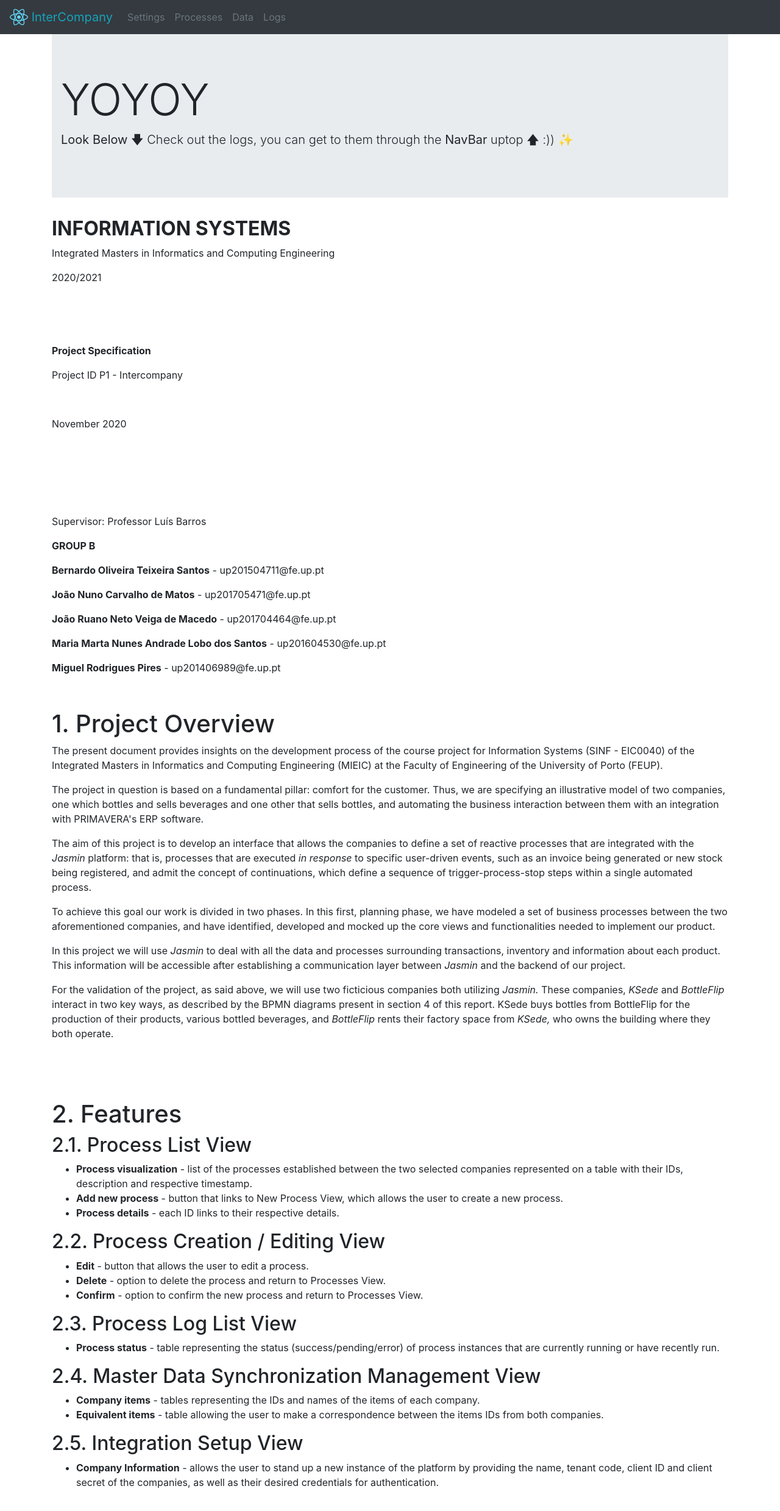
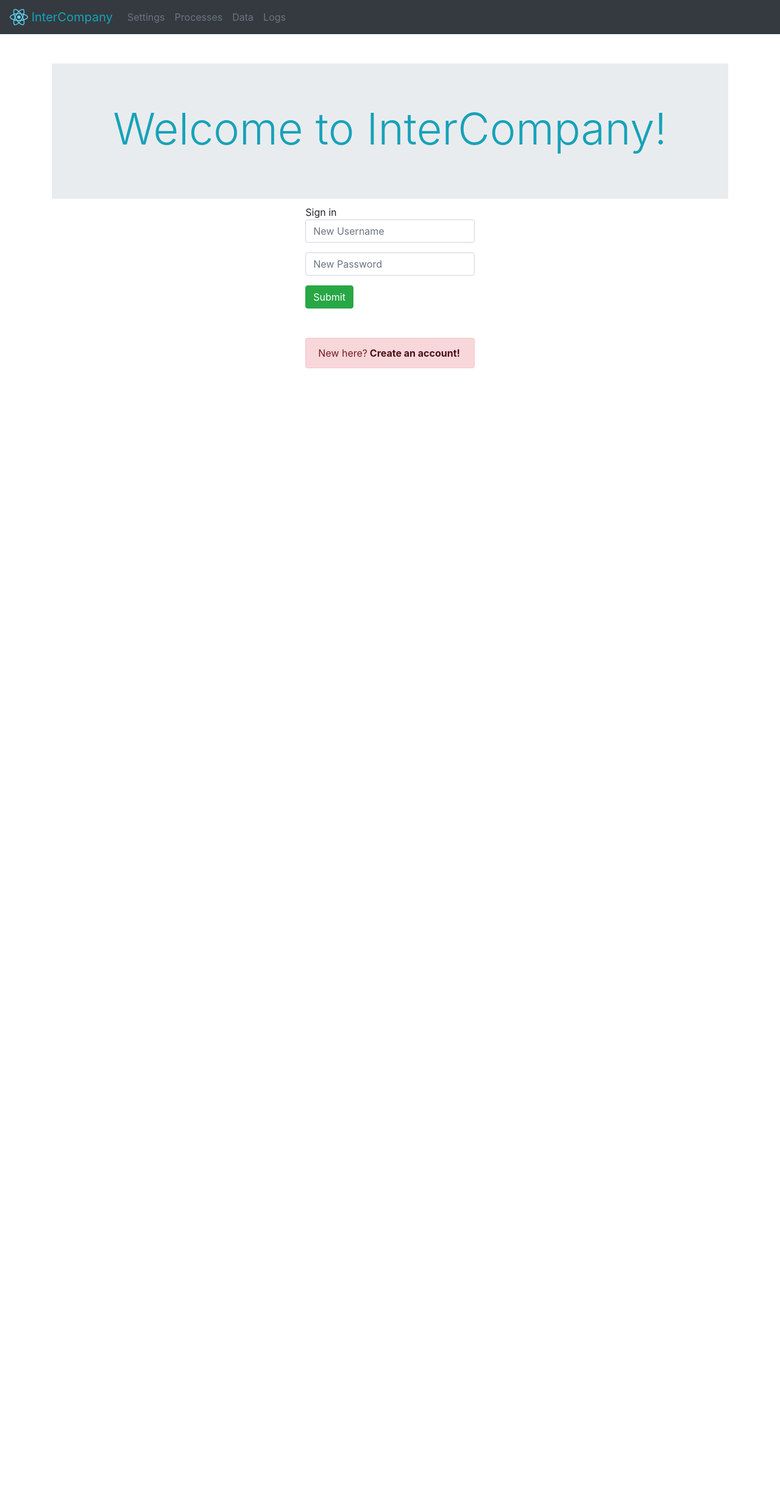
Before and after one commit to j-vm/FEUP-SINF, a React (Create React App) app in the folder frontend/: page /home in a window 1280 px wide. Shown: the top 2478 px of the page at 61% size. After the commit the page ends 800 px from the top, so only its background shows below. Built offline with nearby package versions, Linux system fonts and the light colour scheme.

Commit message:
ainda a faltar links para os ids dos processos que levem a uma view detalhada

```diff
--- a/frontend/src/App.js
+++ b/frontend/src/App.js
@@ -24,7 +24,7 @@ class App extends Component {
         <Layout>
           <Router>
             <Switch>
-              <Route exact path="/" component={Setup} />
+              <Route exact path="/" component={Home} />
               <Route path="/home" component={Home} />
               <Route path="/about" component={About} />
               <Route path="/login" component={Login} />
--- a/frontend/src/pages/Home.js
+++ b/frontend/src/pages/Home.js
@@ -1,13 +1,14 @@
 import React from 'react';
 import { Jumbotron, Container } from 'reactstrap';
+import { Button, Form, FormGroup, Label, Input, Alert} from "reactstrap";
+
 
 export const Home = () => {
 	return (
-		<div>
+		<div className="mt-5">
 			<Jumbotron fluid>
-				<Container fluid>
-					<h1 className="display-3">YOYOY</h1>
-					<p className="lead"><b>Look Below</b> 🡇 Check out the logs, you can get to them through the <b>NavBar</b> uptop 🡅 :)) ✨</p>
+				<Container className="text-info" fluid style={{ textAlign: 'center' }}>
+					<h1 className="display-3" >Welcome to InterCompany!</h1>
 				</Container>
 			</Jumbotron>
 			<Report></Report>
@@ -17,62 +18,54 @@ export const Home = () => {
 
 const Report = () => {
 	return(
-		<div><h2><strong>INFORMATION SYSTEMS</strong></h2>
-		<p>Integrated Masters in Informatics and Computing Engineering</p>
-		<p>2020/2021</p>
-		<p><strong>&nbsp;</strong></p>
-		<p><strong>&nbsp;</strong></p>
-		<p><strong>Project Specification</strong></p>
-		<p>Project ID P1 - Intercompany&nbsp;</p>
-		<p>&nbsp;</p>
-		<p>November 2020</p>
-		<p>&nbsp;</p>
-		<p>&nbsp;</p>
-		<p>&nbsp;</p>
-		<p>Supervisor: Professor Lu&iacute;s Barros</p>
-		<p><strong>GROUP B</strong></p>
-		<p><strong>Bernardo Oliveira Teixeira Santos</strong> - up201504711@fe.up.pt</p>
-		<p><strong>Jo&atilde;o Nuno Carvalho de Matos</strong> - up201705471@fe.up.pt</p>
-		<p><strong>Jo&atilde;o Ruano Neto Veiga de Macedo</strong> - up201704464@fe.up.pt</p>
-		<p><strong>Maria Marta Nunes Andrade Lobo dos Santos</strong> - up201604530@fe.up.pt</p>
-		<p><strong>Miguel Rodrigues Pires</strong> - up201406989@fe.up.pt</p>
-		<p>&nbsp;</p>
-		<h1>1. Project Overview</h1>
-		<p>The present document provides insights on the development process of the course project for Information Systems (SINF - EIC0040) of the Integrated Masters in Informatics and Computing Engineering (MIEIC) at the Faculty of Engineering of the University of Porto (FEUP).</p>
-		<p>The project in question is based on a fundamental pillar: comfort for the customer. Thus, we are specifying an illustrative model of two companies, one which bottles and sells beverages and one other that sells bottles, and automating the business interaction between them with an integration with PRIMAVERA's ERP software.</p>
-		<p>The aim of this project is to develop an interface that allows the companies to define a set of reactive processes that are integrated with the <em>Jasmin</em> platform: that is, processes that are executed <em>in response</em> to specific user-driven events, such as an invoice being generated or new stock being registered, and admit the concept of continuations, which define a sequence of trigger-process-stop steps within a single automated process.</p>
-		<p>To achieve this goal our work is divided in two phases. In this first, planning phase, we have modeled a set of business processes between the two aforementioned companies, and have identified, developed and mocked up the core views and functionalities needed to implement our product.</p>
-		<p>In this project we will use <em>Jasmin</em> to deal with all the data and processes surrounding transactions, inventory and information about each product. This information will be accessible after establishing a communication layer between <em>Jasmin</em> and the backend of our project.</p>
-		<p>For the validation of the project, as said above, we will use two ficticious companies both utilizing <em>Jasmin. </em>These companies, <em>KSede</em> and <em>BottleFlip </em>interact in two key ways, as described by the BPMN diagrams present in section 4 of this report. KSede buys bottles from BottleFlip for the production of their products, various bottled beverages, and <em>BottleFlip</em> rents their factory space from<em> KSede, </em>who owns the building where they both operate.</p>
-		<p>&nbsp;</p>
-		<p>&nbsp;</p>
-		<h1>2. Features</h1>
-		<h2>2.1. Process List View</h2>
-		<ul>
-		<li><strong>Process visualization</strong> - list of the processes established between the two selected companies represented on a table with their IDs, description and respective timestamp.</li>
-		<li><strong>Add new process</strong> - button that links to New Process View, which allows the user to create a new process.</li>
-		<li><strong>Process details</strong> - each ID links to their respective details.</li>
-		</ul>
-		<h2>2.2. Process Creation / Editing View</h2>
-		<ul>
-		<li><strong>Edit</strong> - button that allows the user to edit a process.</li>
-		<li><strong>Delete</strong> - option to delete the process and return to Processes View.</li>
-		<li><strong>Confirm</strong> - option to confirm the new process and return to Processes View.</li>
-		</ul>
-		<h2>2.3. Process Log List View</h2>
-		<ul>
-		<li><strong>Process status</strong> - table representing the status (success/pending/error) of process instances that are currently running or have recently run.</li>
-		</ul>
-		<h2>2.4. Master Data Synchronization Management View</h2>
-		<ul>
-		<li><strong>Company items</strong> - tables representing the IDs and names of the items of each company.</li>
-		<li><strong>Equivalent items</strong> - table allowing the user to make a correspondence between the items IDs from both companies.</li>
-		</ul>
-		<h2>2.5. Integration Setup View</h2>
-		<ul>
-		<li><strong>Company Information</strong> - allows the user to stand up a new instance of the platform by providing the name, tenant code, client ID and client secret of the companies, as well as their desired credentials for authentication.</li>
-		</ul>
-		<p>&nbsp;</p>
+		<div>
+			 <div
+        style={{
+          display: "flex",
+          justifyContent: "center",
+          alignItems: "center",
+          height: "30vh"
+        }}
+      >
+        <Form className="w-25">
+        Sign in
+
+          <FormGroup class="mt-2">
+            <Label for="username" hidden>
+              Email
+            </Label>
+            <Input
+              type="username"
+              name="userName"
+              id="username"
+              placeholder="New Username"
+            />
+          </FormGroup>{" "}
+          <FormGroup>
+            <Label for="examplePassword" hidden>
+              Password
+            </Label>
+            <Input
+              type="password"
+              name="password"
+              id="examplePassword"
+              placeholder="New Password"
+            />
+          </FormGroup>{" "}
+          <Button
+            onClick={event => (window.location.href = "/info/")}
+            color="success"
+          >
+            Submit
+          </Button>{" "}
+			<div class="mt-5">
+				<Alert color="danger">
+				New here?
+				<a href="/setup/" className="alert-link">{' '}Create an account!</a>
+				</Alert>
+		  	</div>
+        </Form>
+      </div>
 		</div>
 	)
 }
--- a/frontend/src/pages/Info.js
+++ b/frontend/src/pages/Info.js
@@ -1,29 +1,55 @@
 import React from "react";
-import { ListGroup, ListGroupItem } from 'reactstrap';
+import { Table} from 'reactstrap';
 
 
 export const Info = () => {
   return (
 	<div className="mt-5" style={{ display: "flex" }}>
-      <ListGroup className="w-50">
-
-        <ListGroupItem color="info">Company 1</ListGroupItem>
-        <ListGroupItem>Name: KSede</ListGroupItem>
-        <ListGroupItem>Tenant</ListGroupItem>
-        <ListGroupItem>Client ID</ListGroupItem>
-        <ListGroupItem>Client Secret</ListGroupItem>
-      </ListGroup>
+    <Table dark>
+            <thead class="thead-dark">
+              <tr>
+                <th scope="col">Company 1</th>
+              </tr>
+            </thead>
+            <tbody>
+              <tr>
+                <td>Name: KSede</td>
+              </tr>
+              <tr>
+                <td>Tenant:</td>
+              </tr>
+              <tr>
+                <td>Client ID:</td>
+              </tr>
+              <tr>
+                <td>Client Secret:</td>
+              </tr>
+            </tbody>
+          </Table>
 
 	  <span>&nbsp;&nbsp;</span>
 
-      <ListGroup className="w-50">
-
-        <ListGroupItem color="info">Company 2</ListGroupItem>
-        <ListGroupItem>Name: BottleFlip</ListGroupItem>
-        <ListGroupItem>Tenant</ListGroupItem>
-        <ListGroupItem>Client ID</ListGroupItem>
-        <ListGroupItem>Client Secret</ListGroupItem>
-      </ListGroup>
+    <Table dark>
+            <thead class="thead-dark">
+              <tr>
+                <th scope="col">Company 2</th>
+              </tr>
+            </thead>
+            <tbody>
+              <tr>
+                <td>Name: KSede</td>
+              </tr>
+              <tr>
+                <td>Tenant:</td>
+              </tr>
+              <tr>
+                <td>Client ID:</td>
+              </tr>
+              <tr>
+                <td>Client Secret:</td>
+              </tr>
+            </tbody>
+          </Table>
     </div>
   );
 };
--- a/frontend/src/pages/Setup.js
+++ b/frontend/src/pages/Setup.js
@@ -88,7 +88,7 @@ export const Setup = () => {
             />
           </FormGroup>{" "}
           <Button
-            onClick={event => (window.location.href = "/home/")}
+            onClick={event => (window.location.href = "/Info/")}
             color="success"
           >
             Submit
--- a/frontend/src/pages/Sync.js
+++ b/frontend/src/pages/Sync.js
@@ -72,7 +72,7 @@ export const Sync = () => {
         </div>
 
         <div class="col-4">
-          <Table dark striped>
+          <Table dark >
             <thead class="thead-dark">
               <tr>
                 <th scope="col">ProductID-1</th>
@@ -81,15 +81,15 @@ export const Sync = () => {
             </thead>
             <tbody>
               <tr>
-                <th scope="row">B001</th>
+                <td>B001</td>
                 <td>B0T25</td>
               </tr>
               <tr>
-                <th scope="row">B002</th>
+                <td>B002</td>
                 <td>B0T33</td>
               </tr>
               <tr>
-                <th scope="row">ItemIDCompany1</th>
+                <td>ItemIDCompany1</td>
                 <td>ItemIDCompany2</td>
               </tr>
             </tbody>
```
